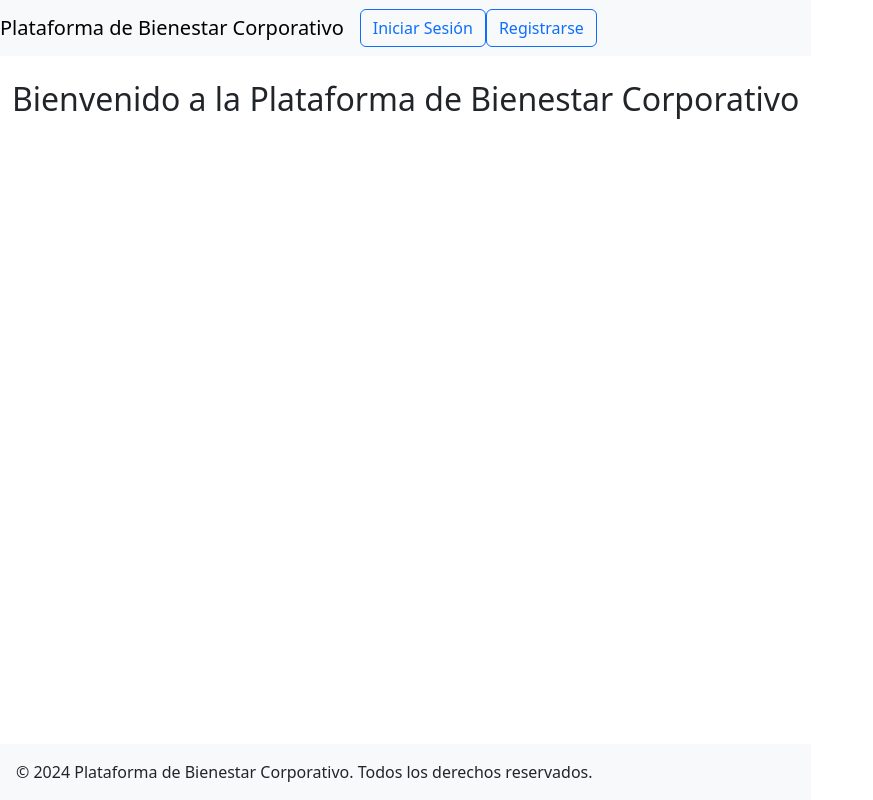
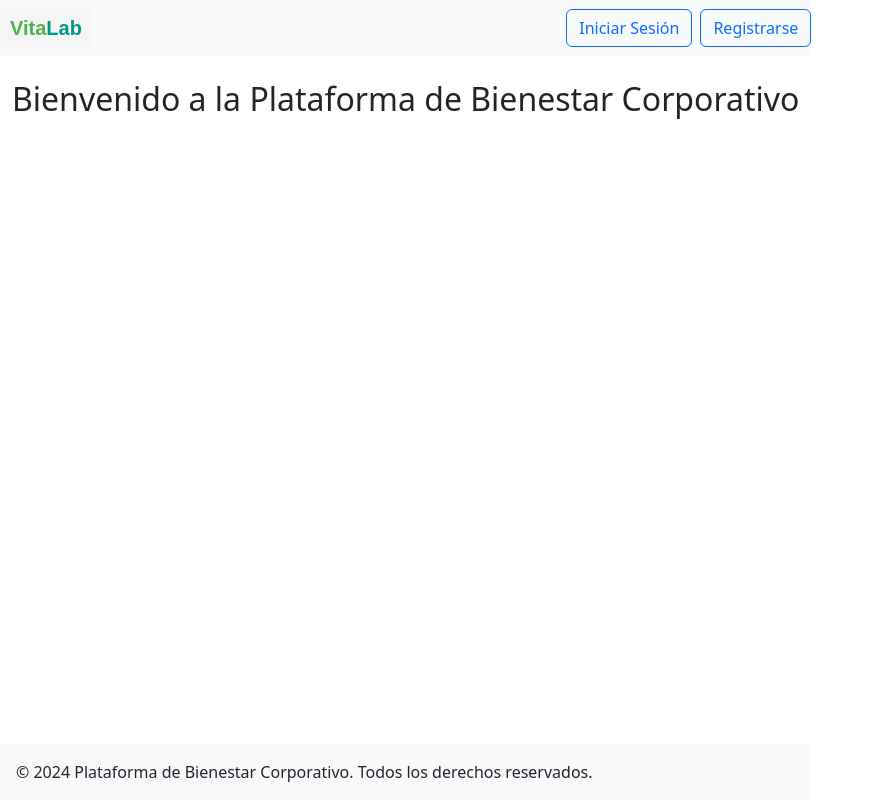
Before and after one commit to tamy290/Plataforma-de-Bienestar-Corporativo, a React (Vite) app in the folder frontend/: page / in a window 1280 px wide. Shown: the whole page, without its empty margins (0-873 px from the left). Built offline with nearby package versions, Linux system fonts and the light colour scheme.

Commit message:
subir información carpeta psicilogo

```diff
--- a/frontend/src/shared/Header.jsx
+++ b/frontend/src/shared/Header.jsx
@@ -5,12 +5,23 @@ import { Navbar, Nav, Button } from 'react-bootstrap';
 const Header = () => {
     return (
         <Navbar bg="light" expand="lg">
-            <Navbar.Brand>Plataforma de Bienestar Corporativo</Navbar.Brand>
+            <Navbar.Brand
+                style={{
+                    fontFamily: 'Montserrat, sans-serif',
+                    fontWeight: 'bold',
+                    backgroundColor: '#F5F5F5',  // Fondo suave
+                    padding: '5px 10px', // Espaciado interno para mejor apariencia
+                    borderRadius: '5px'  // Bordes redondeados para un estilo más amigable
+                }}
+            >
+                <span style={{ color: '#4CAF50' }}>Vita</span>
+                <span style={{ color: '#009688' }}>Lab</span>
+            </Navbar.Brand>
             <Navbar.Toggle aria-controls="basic-navbar-nav" />
             <Navbar.Collapse id="basic-navbar-nav">
-                <Nav className="ml-auto">
+                <Nav className="ms-auto">
                     <Link to="/login">
-                        <Button variant="outline-primary" className="mr-2">Iniciar Sesión</Button>
+                        <Button variant="outline-primary" className="me-2">Iniciar Sesión</Button>
                     </Link>
                     <Link to="/registro">
                         <Button variant="outline-primary">Registrarse</Button>
```
Also changed, not shown: frontend/src/Psicólogo/FichaSaludFuncionario.jsx (added, +64 -0 lines), frontend/src/Psicólogo/FichaSaludEmpleado.jsx (deleted), frontend/src/Psicólogo/HistorialEmpleado.jsx (deleted), frontend/src/Psicólogo/HistorialFuncionario.jsx (added).
